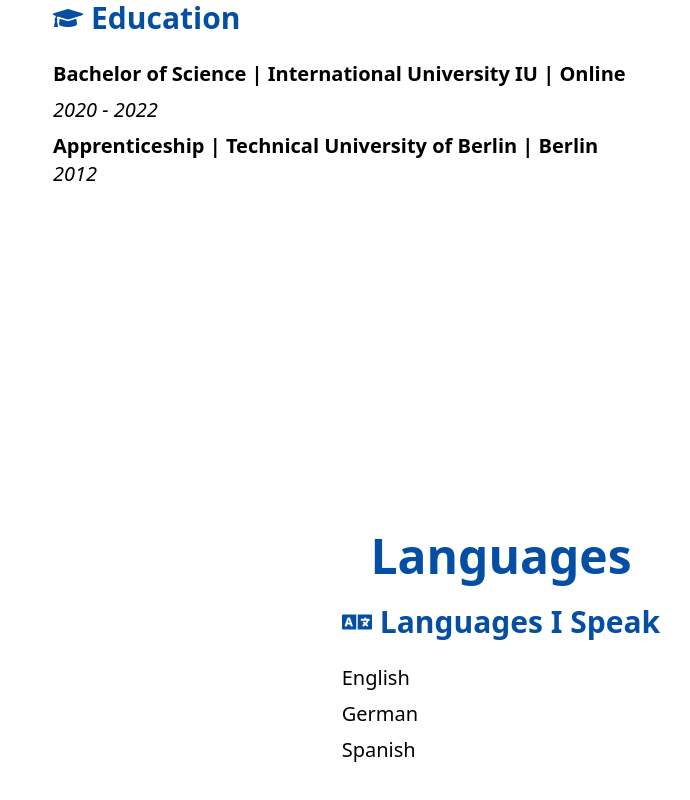
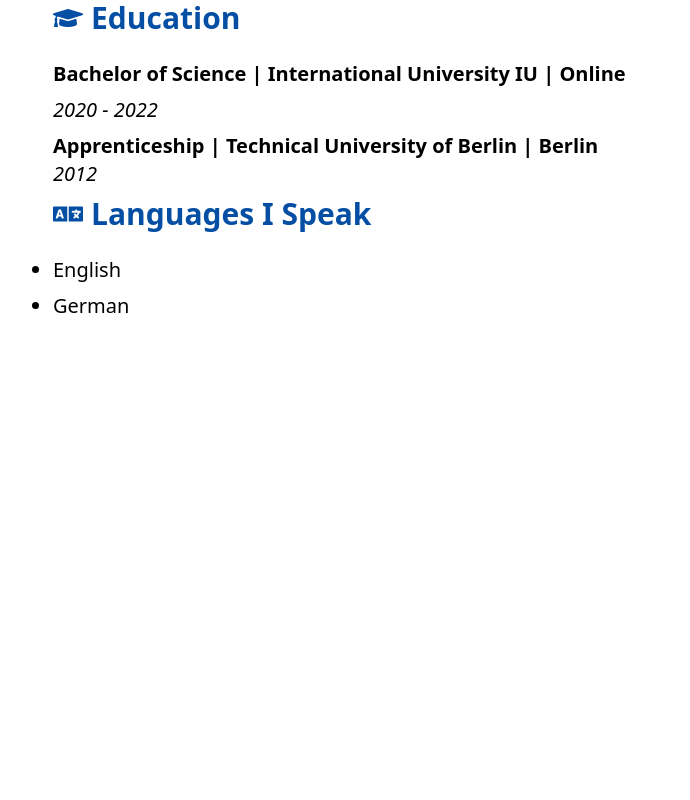
Before and after one commit to philpetersohn/phil-petersohn-website, a React (Vite) app in the folder my-website/: page /about in a window 1280 px wide. Shown: the part 2596-3396 px from the top of the page, without its empty margins (139-829 px from the left). After the commit the page ends 2940 px from the top, so only its background shows below. Built offline with nearby package versions, Linux system fonts and the light colour scheme.

Commit message:
Finish languages page

```diff
--- a/my-website/src/components/Languages.jsx
+++ b/my-website/src/components/Languages.jsx
@@ -2,30 +2,16 @@
 
 function Languages() {
   return (
-    <section className="flex flex-col items-center justify-center min-h-screen">
-      <div className="text-center">
-        <h1 className="text-blue-600 text-5xl font-bold mb-6 mt-32">
-          Languages
-        </h1>
-        <div className="flex items-center mb-6">
-          <FaLanguage className="text-blue-600 text-3xl mr-2" />
-          <h2 className="text-blue-600 text-3xl font-bold">
-            Languages I Speak
-          </h2>
-        </div>
-        <ul className="list-disc list-inside space-y-2 text-xl mb-6">
-          <li className="flex items-start">
-            <span className="inline-block">English</span>
-          </li>
-          <li className="flex items-start">
-            <span className="inline-block">German</span>
-          </li>
-          <li className="flex items-start">
-            <span className="inline-block">Spanish</span>
-          </li>
-        </ul>
+    <div className="w-full max-w-4xl">
+      <div className="flex items-center mb-6">
+        <FaLanguage className="text-blue-600 text-3xl mr-2" />
+        <h2 className="text-blue-600 text-3xl font-bold">Languages I Speak</h2>
       </div>
-    </section>
+      <ul className="list-disc space-y-2 text-xl mb-6">
+        <li>English</li>
+        <li>German</li>
+      </ul>
+    </div>
   );
 }
 
```
